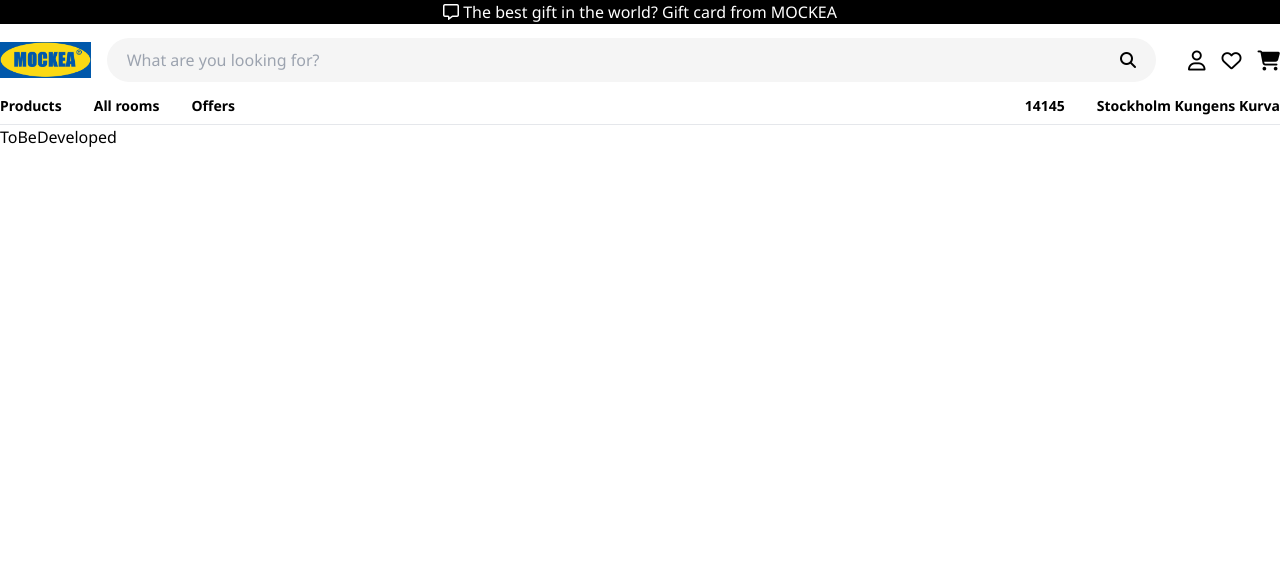
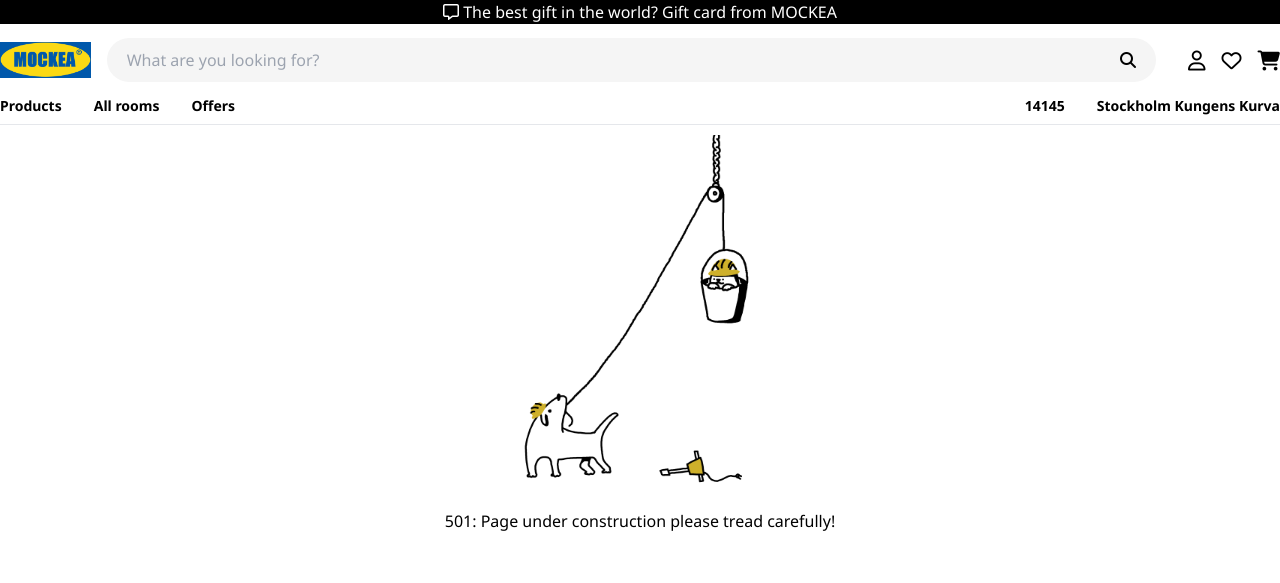
Before and after one commit to Mockea/Mockea, a React (Vite) app in the folder frontend/: page /CustomerService in a window 1280 px wide. Shown: the top 583 px of the page. Built offline with nearby package versions, Linux system fonts and the light colour scheme; no server answers.

Commit message:
Adds ToBeDeveloped page

```diff
--- a/frontend/src/pages/NotFound.tsx
+++ b/frontend/src/pages/NotFound.tsx
@@ -3,7 +3,7 @@ export const NotFound = () => {
   return (
     <body className="flex justify-center flex-wrap">
       <img src="src/assets/NotFound.PNG" alt="mockeaLogo" className=" w-96 h-96 py-2.5 mt-20" />
-      <p className="text-center w-full">Page was not found or is still under construction.</p>
+      <p className="text-center w-full">404: The page you were looking for was not found.</p>
     </body>
   )
 }
--- a/frontend/src/pages/ToBeDeveloped.tsx
+++ b/frontend/src/pages/ToBeDeveloped.tsx
@@ -2,6 +2,9 @@
 
 export const ToBeDeveloped = () => {
   return (
-    <div>ToBeDeveloped</div>
+    <body className="flex justify-center flex-wrap">
+      <img src="src/assets/underconstruction.png" alt="mockeaLogo" className=" w-96 h-96 py-2.5" />
+      <p className="text-center w-full">501: Page under construction please tread carefully!</p>
+    </body>
   )
 }
```
Also changed, not shown: frontend/src/assets/underconstruction.png (added), 1 other file (tests, documents, lock files or other folders).
